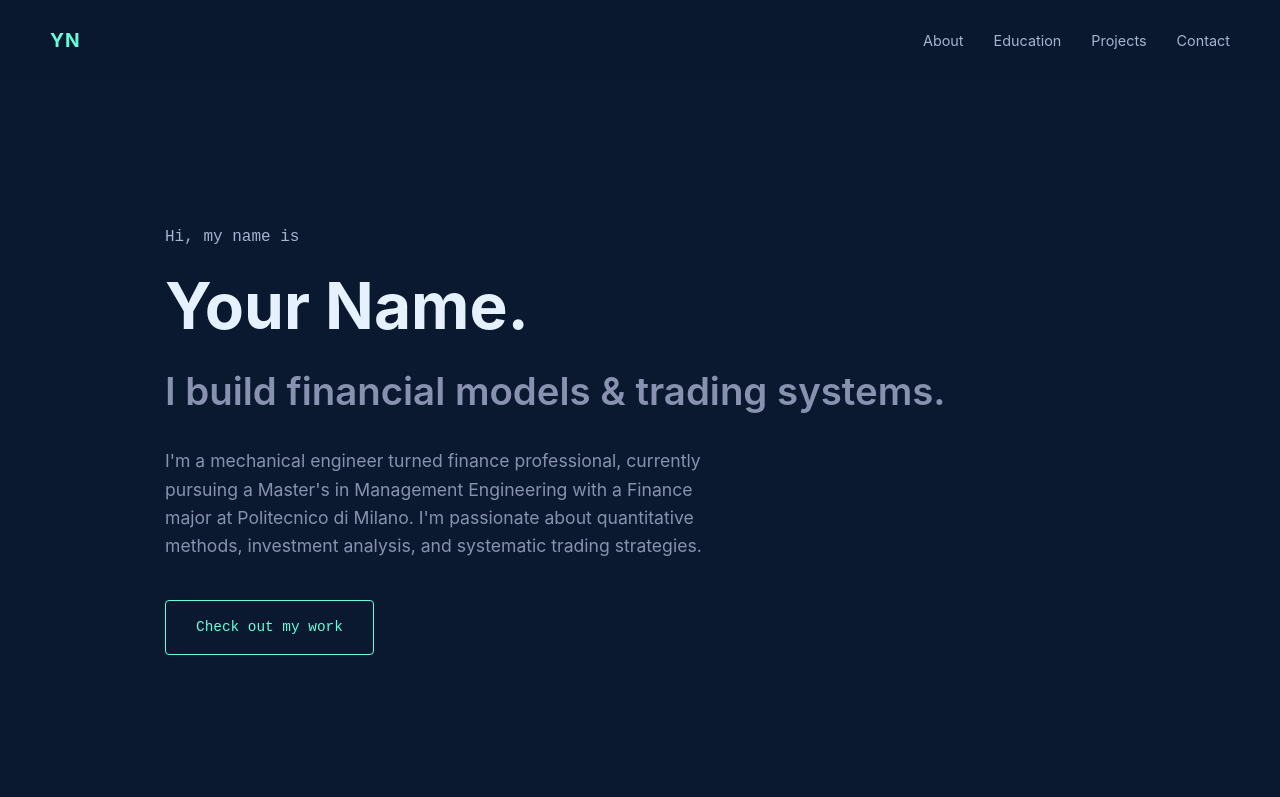
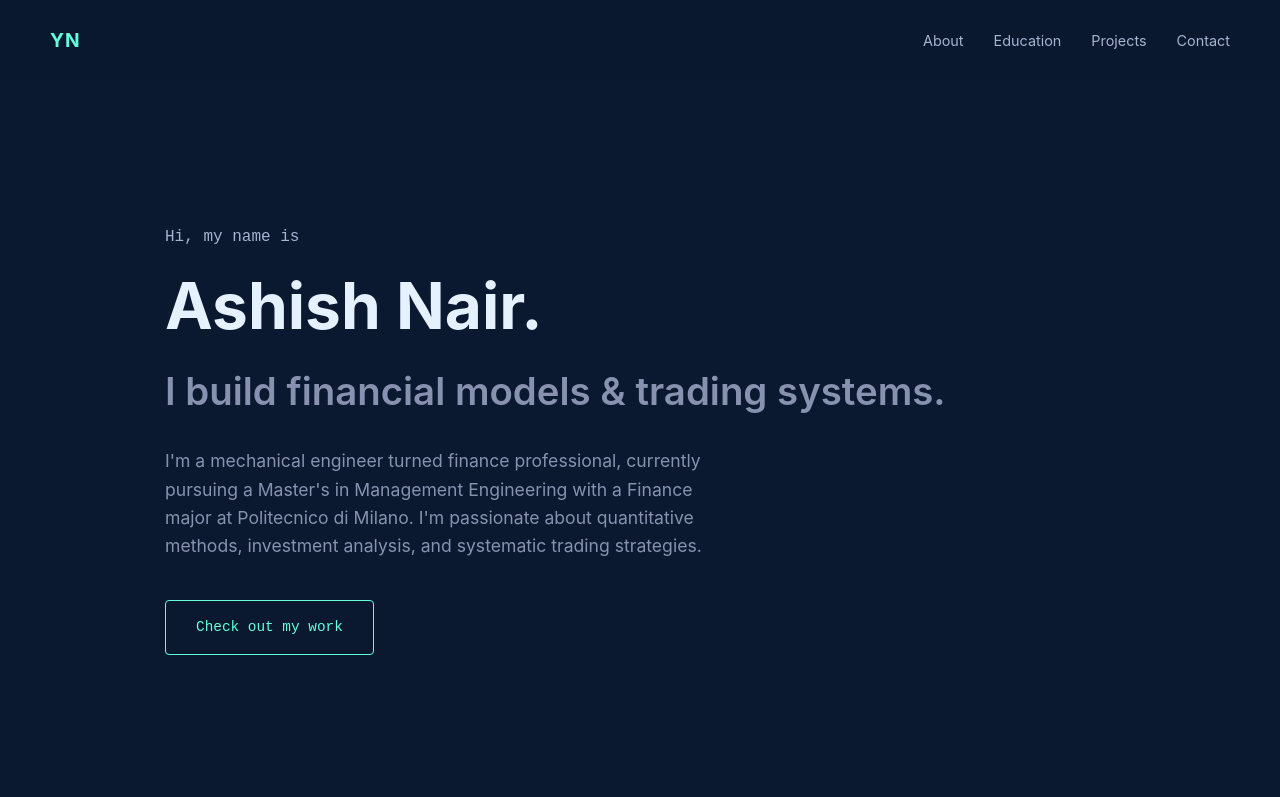
Before and after one commit to AshishNair06/AshishNair06.github.io, a plain HTML site: page index.html in a window 1280 px wide. Shown: the top 797 px of the page. Drawn offline with Linux system fonts and the light colour scheme.

Commit message:
Update index.html

```diff
--- a/index.html
+++ b/index.html
@@ -333,7 +333,7 @@
     <section class="hero container">
         <div class="hero-content">
             <h1>Hi, my name is</h1>
-            <h2>Your Name.</h2>
+            <h2>Ashish Nair.</h2>
             <h3>I build financial models & trading systems.</h3>
             <p>
                 I'm a mechanical engineer turned finance professional, currently pursuing a Master's in
```
